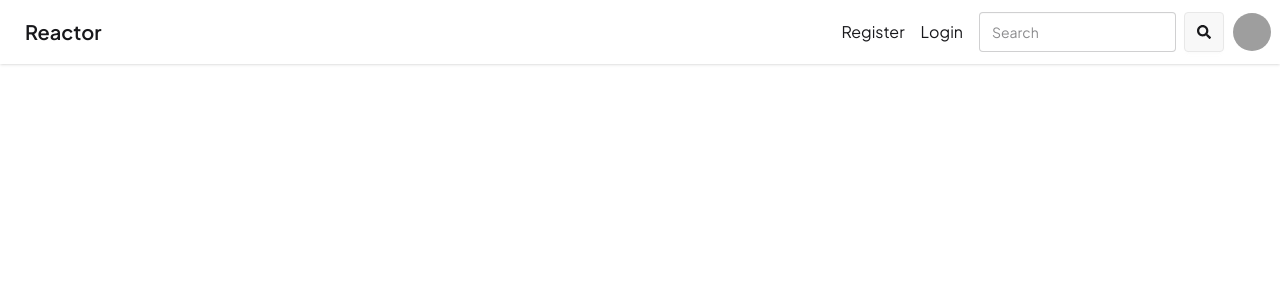
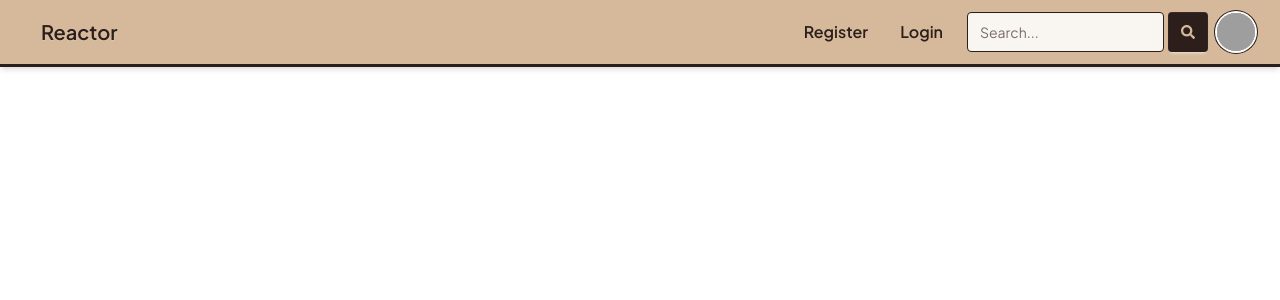
Before and after one commit to DavideGennaro96/Rehacktor_Project_react_js, a React (Vite) app: page /auth in a window 1280 px wide. Shown: the top 300 px of the page. Built offline with nearby package versions, Linux system fonts and the light colour scheme; grey boxes are pictures that could not be loaded.

Commit message:
changed navbar, sidebar, footer and gamecard frontend

```diff
--- a/src/components/GameCard.jsx
+++ b/src/components/GameCard.jsx
@@ -1,20 +1,29 @@
 import { Link } from "react-router";
+import './GameCard.jsx';
 
 export default function GameCard({ game }) {
     return (
-        <>
-            <div className="h-50 relative">
+        <div className="custom-game-card h-full">
+
+            <div className="card-image-wrapper">
                 <Link to={`/detail/${game.id}`}>
                     <img
-                        src={`${game.background_image}`}
-                        className="w-full h-full brightness-50"
-                        alt=""
+                        src={game.background_image}
+                        className="w-full h-full"
+                        alt={game.name}
+                        loading="lazy"
                     />
                 </Link>
-                <p className="absolute bottom-px w-full text-center text-white">
-                    {game.name}
-                </p>
             </div>
-        </>
+
+
+            <div className="card-body-custom">
+                <Link to={`/detail/${game.id}`} className="w-full">
+                    <p className="card-title-custom text-sm md:text-base line-clamp-2">
+                        {game.name}
+                    </p>
+                </Link>
+            </div>
+        </div>
     );
 }
--- a/src/components/Navbar.jsx
+++ b/src/components/Navbar.jsx
@@ -3,10 +3,10 @@ import { Link, useNavigate } from 'react-router-dom';
 import { FaSearch } from 'react-icons/fa';
 import routes from '../routing/routes';
 import { UserContext } from '../context/UserContext';
-
+import './Navbar.jsx';
 
 export default function Navbar() {
-    const [slug, setSlug] = useState();
+    const [slug, setSlug] = useState('');
 
     const handleChange = (e) => {
         setSlug(e.target.value);
@@ -16,55 +16,66 @@ export default function Navbar() {
     const { user, signOut } = useContext(UserContext);
 
     const handleLogout = async () => {
-
         await signOut();
         navigate('/');
-    }
+    };
 
     return (
-        <div className="navbar bg-base-100 shadow-sm">
+        <div className="navbar shadow-md custom-navbar">
+            {/* Logo / Brand */}
             <div className="flex-1">
-                <Link className="btn btn-ghost text-xl" to={routes.home}>Reactor </Link>
+                <Link className="btn btn-ghost text-xl nav-link" to={routes.home}>
+                    Reactor
+                </Link>
             </div>
 
-
+            {/* Guest Menu (Register/Login) */}
             {!user && (
                 <div>
                     <ul className="flex gap-4 mr-4">
                         <li>
-                            <Link to={routes.register}>Register</Link>
+                            <Link className="nav-link p-2 rounded-lg" to={routes.register}>Register</Link>
                         </li>
                         <li>
-                            <Link to={routes.login}>Login</Link>
+                            <Link className="nav-link p-2 rounded-lg" to={routes.login}>Login</Link>
                         </li>
                     </ul>
                 </div>
             )}
 
+            {/* Search and User Actions */}
             <div className="flex gap-2">
-                <input type="text" placeholder="Search" className="input input-bordered w-24 md:w-auto" onChange={handleChange} />
-                <Link className='btn btn-square' to={`/search/${slug}`}>
-                    <FaSearch />
-                </Link>
+                <div className="flex items-center gap-1">
+                    <input
+                        type="text"
+                        placeholder="Search..."
+                        className="input input-bordered w-24 md:w-auto search-input"
+                        onChange={handleChange}
+                    />
+                    <Link className='btn btn-square btn-search' to={`/search/${slug}`}>
+                        <FaSearch />
+                    </Link>
+                </div>
 
-
+                {/* User Dropdown Menu */}
                 <div className="dropdown dropdown-end">
                     <div tabIndex={0} role="button" className="btn btn-ghost btn-circle avatar">
-                        <div className="w-10 rounded-full">
+                        <div className="w-10 rounded-full ring ring-offset-2" style={{ borderColor: 'var(--color-dark-wood)' }}>
                             <img
-                                alt="Tailwind CSS Navbar component"
+                                alt="User Avatar"
                                 src="https://img.daisyui.com/images/stock/photo-1534528741775-53994a69daeb.webp"
                             />
                         </div>
                     </div>
                     <ul
                         tabIndex={0}
-                        className="menu menu-sm dropdown-content bg-base-100 rounded-box z-1 mt-3 w-52 p-2 shadow">
+                        className="menu menu-sm dropdown-content rounded-box z-[1] mt-3 w-52 p-2 shadow-lg">
                         <li>
-                            <Link to ={routes.profile}>Profile</Link>
+                            <Link to={routes.profile}>Profile</Link>
                         </li>
-
-                        <li onClick={handleLogout}><p>Logout</p></li>
+                        <li onClick={handleLogout}>
+                            <p>Logout</p>
+                        </li>
                     </ul>
                 </div>
             </div>
--- a/src/components/Sidebar.jsx
+++ b/src/components/Sidebar.jsx
@@ -1,20 +1,27 @@
 import { Link } from "react-router";
+import './Sidebar.jsx';
 
 export default function Sidebar({ genres }) {
     return (
-        <>
-            <nav className="h-screen bg-nav-gray">
-                <ul className="px-5">
+        <nav className="h-screen w-64 custom-sidebar">
+            <div className="px-5">
+                <h2 className="sidebar-title">Generi</h2>
+
+                <ul>
                     {genres.map((genre) => {
                         return (
-                            <li className="mb-2" key={genre.id}>
-                                <Link to={`/genre/${genre.slug}`}> {genre.name}</Link>
+                            <li className="mb-1" key={genre.id}>
+                                <Link
+                                    to={`/genre/${genre.slug}`}
+                                    className="sidebar-link"
+                                >
+                                    {genre.name}
+                                </Link>
                             </li>
                         );
                     })}
-
                 </ul>
-            </nav>
-        </>
+            </div>
+        </nav>
     );
 }
--- a/src/index.css
+++ b/src/index.css
@@ -4,4 +4,211 @@
 @theme {
     --font-jakarta: "Plus Jakarta Sans", sans-serif;
 }
+
 @plugin "daisyui";
+
+
+:root {
+    --color-dark-wood: #2C1E1A;
+
+    --color-hazelnut: #D5B99A;
+
+    --color-hazelnut-hover: #C5A98A;
+
+    --color-cream-light: #F9F5F0;
+
+    --color-terracotta: #B87355;
+
+}
+
+
+.custom-navbar {
+    background-color: var(--color-hazelnut) !important;
+    color: var(--color-dark-wood) !important;
+
+    padding: 0.75rem 1.5rem;
+    border-bottom: 3px solid var(--color-dark-wood);
+
+}
+
+
+.custom-navbar .nav-link {
+    color: var(--color-dark-wood) !important;
+    transition: all 0.3s ease;
+    font-weight: 600;
+
+}
+
+.custom-navbar .nav-link:hover {
+    background-color: var(--color-hazelnut-hover) !important;
+    border-radius: 0.375rem;
+}
+
+
+.custom-navbar .search-input {
+    background-color: var(--color-cream-light) !important;
+    color: var(--color-dark-wood) !important;
+    border: 1px solid var(--color-dark-wood) !important;
+}
+
+.custom-navbar .search-input::placeholder {
+    color: #7A6A65;
+}
+
+.custom-navbar .search-input:focus {
+    outline: 2px solid var(--color-terracotta) !important;
+}
+
+
+.custom-navbar .btn-search {
+    background-color: var(--color-dark-wood) !important;
+    color: var(--color-hazelnut) !important;
+
+    border: none;
+}
+
+.custom-navbar .btn-search:hover {
+    background-color: var(--color-terracotta) !important;
+
+    color: white !important;
+}
+
+
+.custom-navbar .dropdown-content {
+    background-color: var(--color-cream-light) !important;
+    color: var(--color-dark-wood) !important;
+    border: 1px solid var(--color-hazelnut);
+}
+
+.custom-navbar .dropdown-content li a:hover,
+.custom-navbar .dropdown-content li p:hover {
+    background-color: var(--color-hazelnut) !important;
+    color: var(--color-dark-wood) !important;
+}
+
+
+.custom-sidebar {
+  background-color: var(--color-cream-light) !important;
+  border-right: 2px solid var(--color-hazelnut);
+  padding-top: 2rem;
+}
+
+
+.sidebar-link {
+  display: block;
+  color: var(--color-dark-wood);
+  font-weight: 500;
+  padding: 0.5rem 1rem;
+  border-radius: 0.375rem;
+  transition: all 0.2s ease-in-out;
+}
+
+
+.sidebar-link:hover {
+  background-color: var(--color-hazelnut) !important;
+  color: var(--color-dark-wood) !important;
+  padding-left: 1.25rem;
+}
+
+
+.sidebar-title {
+  color: var(--color-terracotta);
+  font-size: 0.875rem;
+  text-transform: uppercase;
+  letter-spacing: 0.05em;
+  font-weight: 700;
+  margin-bottom: 1rem;
+  padding-left: 1rem;
+}
+
+
+.custom-footer {
+  background-color: var(--color-dark-wood) !important;
+  color: var(--color-cream-light) !important;
+  border-top: 3px solid var(--color-terracotta) !important;
+}
+
+
+.footer-title-main {
+  color: var(--color-hazelnut) !important;
+}
+
+.footer-title-sub {
+  color: var(--color-hazelnut-hover) !important;
+}
+
+
+.footer-text {
+  color: var(--color-cream-light) !important;
+  opacity: 0.8;
+}
+
+.footer-text-muted {
+  color: var(--color-hazelnut) !important;
+  opacity: 0.6;
+}
+
+
+.footer-bottom-bar {
+  border-top: 1px solid rgba(213, 185, 154, 0.2) !important;
+  color: var(--color-hazelnut) !important;
+  opacity: 0.7;
+}
+
+
+.custom-game-card {
+  background-color: var(--color-cream-light) !important;
+  border: 1px solid var(--color-hazelnut);
+  border-radius: 0.75rem;
+  overflow: hidden;
+  transition: transform 0.3s ease, box-shadow 0.3s ease;
+  display: flex;
+  flex-direction: column;
+}
+
+
+.custom-game-card:hover {
+  transform: translateY(-5px);
+  box-shadow: 0 10px 20px rgba(44, 30, 26, 0.15) !important;
+  border-color: var(--color-terracotta);
+}
+
+
+.card-image-wrapper {
+  width: 100%;
+  aspect-ratio: 16 / 9;
+  overflow: hidden;
+  background-color: var(--color-dark-wood);
+}
+
+.card-image-wrapper img {
+  transition: transform 0.5s ease;
+  object-fit: cover;
+}
+
+
+.custom-game-card:hover .card-image-wrapper img {
+  transform: scale(1.08);
+}
+
+
+.card-body-custom {
+  padding: 1rem;
+  flex-grow: 1;
+  display: flex;
+  align-items: center;
+  justify-content: center;
+  background-color: var(--color-cream-light);
+}
+
+.card-title-custom {
+  color: var(--color-dark-wood) !important;
+  font-weight: 600;
+  text-align: center;
+  transition: color 0.2s ease;
+}
+
+
+.custom-game-card:hover .card-title-custom {
+  color: var(--color-terracotta) !important;
+}
```
Also changed, not shown: src/components/Footer.jsx (+12 -10 lines).
